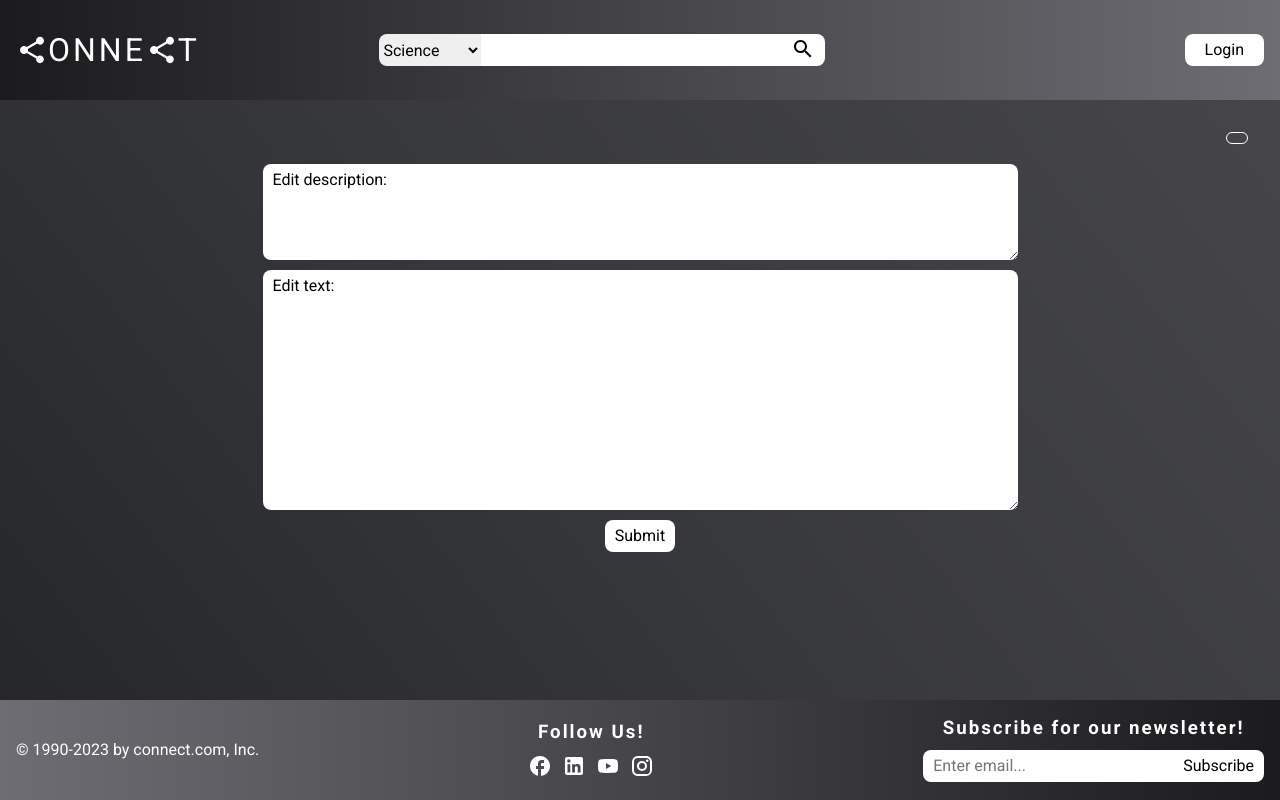
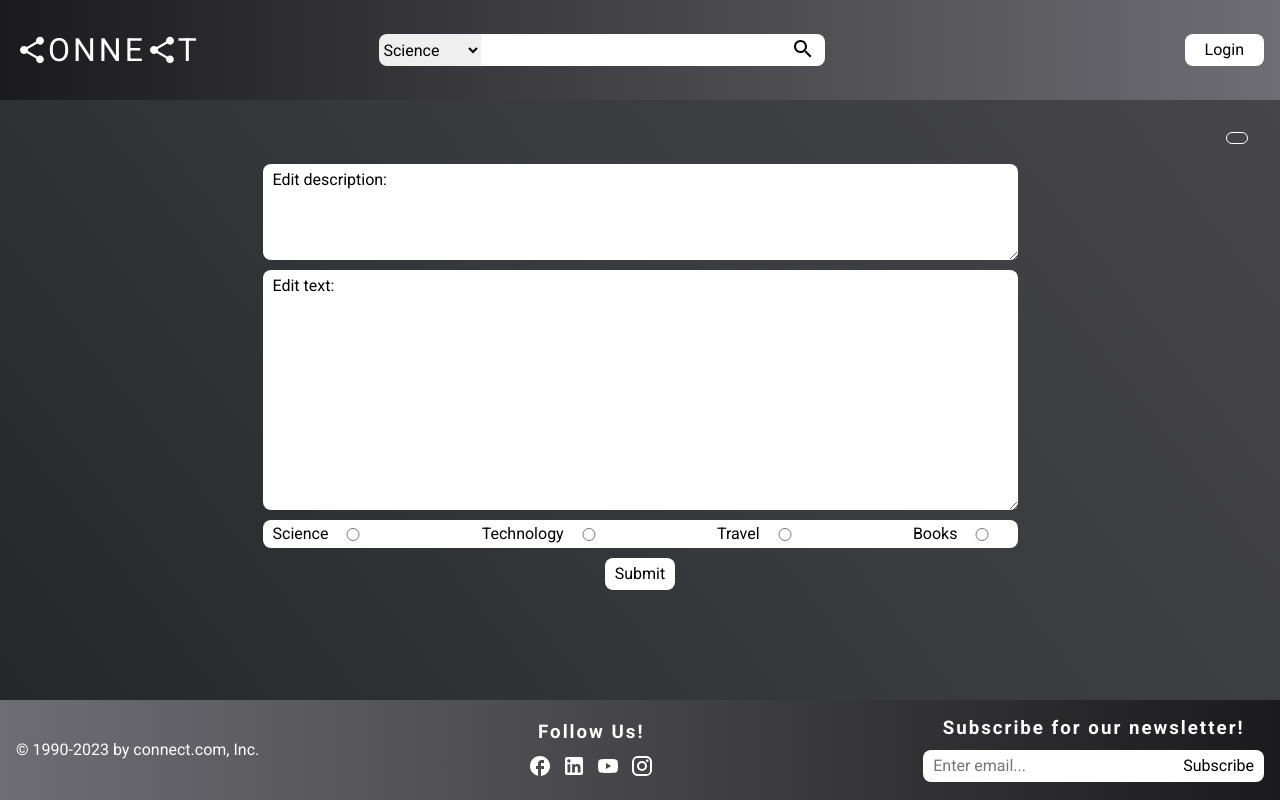
Before and after one commit to donny333/64-paskaita---galutinis-atsiskaitymas, a React (Create React App) app: page /1/edit in a window 1280 px wide. Built offline with nearby package versions, Linux system fonts and the light colour scheme; no server answers; the HTML template or start-up script is replaced by a standard one.

Commit message:
Galimybe pakeisti tag'ą editinant.

```diff
--- a/src/components/pages/QuestionAdd.jsx
+++ b/src/components/pages/QuestionAdd.jsx
@@ -59,10 +59,23 @@ const StyledMain = styled.main`
             height: 4rem;
         }
         > div:last-of-type {
-            width: 755px;
+            width: calc(755px - 20px);
             background-color: white;
             padding: 5px 0;
             border-radius: var(--br);
+            display: flex;
+            justify-content: space-between;
+            padding: 5px 10px;
+            > div {
+                display: flex;
+                gap: 10px;
+                > input {
+                    width: 25px;
+                }
+                > label {
+                    color: black;
+                }
+            }
         }
         > button {
             height: 2rem;
@@ -178,22 +191,30 @@ const QuestionAdd = () => {
                         <p>{formik.errors.text}</p>
                     }
                 <div>
+                    <div>
                         <label htmlFor="science">Science</label>
                         <input type="radio" id="science" name="tag" value="science"
                         onClick={formik.handleChange}
                         />
+                    </div>
+                    <div>
                         <label htmlFor="technology">Technology</label>
                         <input type="radio" id="technology" name="tag" value="technology"
                         onClick={formik.handleChange}
                         />
+                    </div>
+                    <div>
                         <label htmlFor="travel">Travel</label>
                         <input type="radio" id="travel" name="tag" value="travel"
                         onClick={formik.handleChange}
                         />
+                    </div>
+                    <div>
                         <label htmlFor="books">Books</label>
                         <input type="radio" id="books" name="tag" value="books"
                         onClick={formik.handleChange}
                         />
+                    </div>
                 </div>
                     {
                         !tagSelected && <p>Please select category for question.</p>
--- a/src/components/pages/QuestionEdit.jsx
+++ b/src/components/pages/QuestionEdit.jsx
@@ -6,6 +6,7 @@ import { useFormik } from "formik";
 import * as Yup from 'yup'
 import { useContext } from "react";
 import QuestionsContext from "../../contexts/QuestionsContext";
+import UsersContext from "../../contexts/UsersContext";
 
 const StyledMain = styled.main`
     min-height: calc(100vh - 200px - 4rem);
@@ -40,6 +41,26 @@ const StyledMain = styled.main`
         > div:first-child > textarea{
             width: 600px;
             height: 6rem;
+        }
+        > div:last-of-type {
+            width: 755px;
+            background-color: white;
+            padding: 5px 0;
+            border-radius: var(--br);
+            display: flex;
+            justify-content: space-between;
+            > div {
+                display: flex;
+                justify-content: center;
+                align-items: center;
+                padding: 0 10px;
+                > input {
+                    width: 50px;
+                }
+                > label {
+                    color: black;
+                }
+            }
         }
         > button {
             height: 2rem;
@@ -93,12 +114,13 @@ const StyledDiv = styled.div`
 const QuestionEdit = () => {
 
     const { id } = useParams();
+    const [question, setQuestion] = useState([]);
+    const { setQuestions, questionsActionTypes} = useContext(QuestionsContext);
+    const navigate = useNavigate();
+    const [tagSelected, setTagSelected] = useState(true);
+    const { currentUser } = useContext(UsersContext);
 
-    const [question, setQuestion] = useState([])
-
-    const { setQuestions, questionsActionTypes} = useContext(QuestionsContext)
-
-    const navigate = useNavigate()
+    !currentUser && navigate('/')
 
     useEffect(()=>{
         fetch(`http://localhost:8080/questions/${ id }`)
@@ -119,21 +141,27 @@ const QuestionEdit = () => {
 
     const values = {
         description:'',
-        text:''
+        text:'',
+        tag:''
     }
 
     const formik = useFormik({
         validationSchema: questionSchema,
         initialValues: values,
         onSubmit: (values) =>{
+            if(tagSelected){
                 const submitDate = new Date;
                 values.editDate = submitDate;
                 setQuestions({
                     type: questionsActionTypes.edit,
                     data:values,
-                id:question.id
+                    id:question.id,
                 })
                 navigate('/')
+                setTagSelected(true)
+            } else {
+                setTagSelected(false)
+            }
         }
     })
 
@@ -176,6 +204,35 @@ const QuestionEdit = () => {
                             formik.touched.text && formik.errors.text &&
                             <p>{formik.errors.text}</p>
                         }
+                <div>
+                    <div>
+                        <label htmlFor="science">Science</label>
+                        <input type="radio" id="science" name="tag" value="science"
+                        onClick={formik.handleChange}
+                        />
+                    </div>
+                    <div>
+                        <label htmlFor="technology">Technology</label>
+                        <input type="radio" id="technology" name="tag" value="technology"
+                        onClick={formik.handleChange}
+                        />
+                    </div>
+                    <div>
+                        <label htmlFor="travel">Travel</label>
+                        <input type="radio" id="travel" name="tag" value="travel"
+                        onClick={formik.handleChange}
+                        />
+                    </div>
+                    <div>
+                        <label htmlFor="books">Books</label>
+                        <input type="radio" id="books" name="tag" value="books"
+                        onClick={formik.handleChange}
+                        />
+                    </div>
+                </div>
+                    {
+                        !tagSelected && <p>Please select category for question.</p>
+                    }
                 <button type="submit">Submit</button>
             </form>
         </StyledMain>
--- a/src/contexts/QuestionsContext.jsx
+++ b/src/contexts/QuestionsContext.jsx
@@ -22,7 +22,8 @@ const reducer = (state, action) =>{
                 body: JSON.stringify({
                     text:action.data.text,
                     description:action.data.description,
-                    editDate:action.data.editDate
+                    editDate:action.data.editDate,
+                    tag:action.data.tag
                 })
             })
             return state.map(question =>{
@@ -30,7 +31,8 @@ const reducer = (state, action) =>{
                     return {...question,
                         text:action.data.text,
                         description:action.data.description,
-                        editDate:action.data.editDate
+                        editDate:action.data.editDate,
+                        tag:action.data.tag
                     }
                 } else {
                     return question
```
Also changed, not shown: src/data.json (+5 -3 lines). Lines whose indentation alone changed are shown as unchanged.
